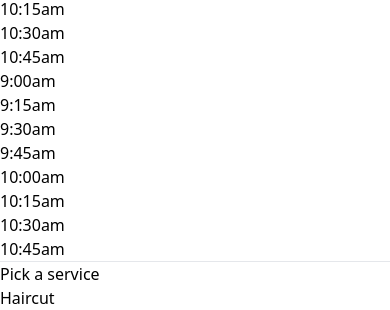
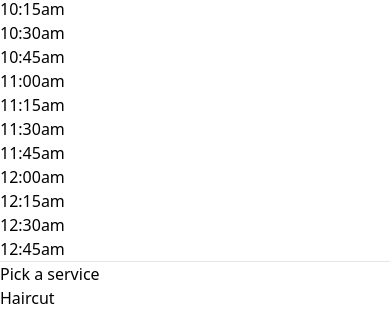
Before and after one commit to josuepalomocs/barber-website, a Next.js app: page / in a window 390 px wide. Shown: the part 414-724 px from the top of the page. Built offline with nearby package versions, Linux system fonts and the light colour scheme; what react-google-recaptcha-v3 would draw is missing.

Commit message:
add sidebar responsiveness

```diff
--- a/src/components/Sidebar.tsx
+++ b/src/components/Sidebar.tsx
@@ -9,24 +9,25 @@ interface SidebarProps {
 }
 
 export default function Sidebar({ isOpen, closeSidebar }: SidebarProps) {
-  const isOpenStyling = "translate-x-[400px]";
+  const isOpenStyling = "translate-x-[640px]";
   return (
     <>
       <aside
-        className={`fixed max-h-screen right-0 top-0 max-w-[400px] overflow-y-auto z-10 bg-neutral-50 ${
+        className={`flex justify-center fixed top-0 right-0 max-h-screen w-full sm:max-w-[400px] overflow-y-auto z-10 bg-neutral-50 ${
           !isOpen ? isOpenStyling : ""
         } transition duration-300`}
       >
-        <div className="sticky top-0 bg-neutral-50 px-8">
-          <div className="flex justify-between py-4">
-            <h2 className="font-medium">Book appointment</h2>
+        <div className="w-full h-full">
+          <div className="w-full sticky top-0 bg-neutral-50">
+            <div className="flex justify-between p-4 m-auto">
+              <h2 className="">Book appointment</h2>
               <button className="font-light text-xs" onClick={closeSidebar}>
                 Close
               </button>
             </div>
             <hr className="border-neutral-200" />
           </div>
-        <div className="p-8">
+          <div className="p-4">
             <h2 className="text-xs text-neutral-500 mb-4">Pick a date</h2>
             <div className="mb-4">
               <Calendar currentDate={new Date()} />
@@ -44,6 +45,7 @@ export default function Sidebar({ isOpen, closeSidebar }: SidebarProps) {
               <PersonalForm />
             </div>
           </div>
+        </div>
       </aside>
       <div
         className={`fixed top-0 left-0 w-screen h-screen bg-neutral-900 opacity-75 transition-opacity z-0 ${
--- a/src/components/TimeSlots.tsx
+++ b/src/components/TimeSlots.tsx
@@ -4,7 +4,7 @@ export default function TimeSlots({}: TimeSlotsProps) {
   return (
     <div className="text-xs">
       <p className="text-neutral-500 mb-4">Pick a time</p>
-      <ul className="grid grid-cols-4 gap-2">
+      <ul className="grid grid-cols-2 gap-2">
         <li className="text-center p-3 rounded-lg border border-neutral-200 bg-white">
           <button className="">
             <time>9:00am</time>
@@ -47,42 +47,42 @@ export default function TimeSlots({}: TimeSlotsProps) {
         </li>
         <li className="text-center p-3 rounded-lg border border-neutral-200 bg-white">
           <button className="">
-            <time>9:00am</time>
+            <time>11:00am</time>
           </button>
         </li>
         <li className="text-center p-3 rounded-lg border border-neutral-200 bg-white">
           <button className="">
-            <time>9:15am</time>
+            <time>11:15am</time>
           </button>
         </li>
         <li className="text-center p-3 rounded-lg border border-neutral-200 bg-white">
           <button className="">
-            <time>9:30am</time>
+            <time>11:30am</time>
           </button>
         </li>
         <li className="text-center p-3 rounded-lg border border-neutral-200 bg-white">
           <button className="">
-            <time>9:45am</time>
+            <time>11:45am</time>
           </button>
         </li>
         <li className="text-center p-3 rounded-lg border border-neutral-200 bg-white">
           <button className="">
-            <time>10:00am</time>
+            <time>12:00am</time>
           </button>
         </li>
         <li className="text-center p-3 rounded-lg border border-neutral-200 bg-white">
           <button className="">
-            <time>10:15am</time>
+            <time>12:15am</time>
           </button>
         </li>
         <li className="text-center p-3 rounded-lg border border-neutral-200 bg-white">
           <button className="">
-            <time>10:30am</time>
+            <time>12:30am</time>
           </button>
         </li>
         <li className="text-center p-3 rounded-lg border border-neutral-200 bg-white">
           <button className="">
-            <time>10:45am</time>
+            <time>12:45am</time>
           </button>
         </li>
       </ul>
--- a/src/pages/index.tsx
+++ b/src/pages/index.tsx
@@ -3,6 +3,7 @@ import PageWrapper from "@/components/PageWrapper";
 import Main from "@/components/Main";
 import Sidebar from "@/components/Sidebar";
 import useSidebar from "@/hooks/useSidebar";
+import Header from "@/components/Header";
 
 export default function Home() {
   const { isOpen, openSidebar, closeSidebar } = useSidebar();
@@ -16,6 +17,7 @@ export default function Home() {
         <link rel="icon" href="/favicon.ico" />
       </Head>
       <PageWrapper>
+        <Header />
         <Main>
           <button className="" onClick={openSidebar}>
             Open sidebar
```
Lines whose indentation alone changed are shown as unchanged.
